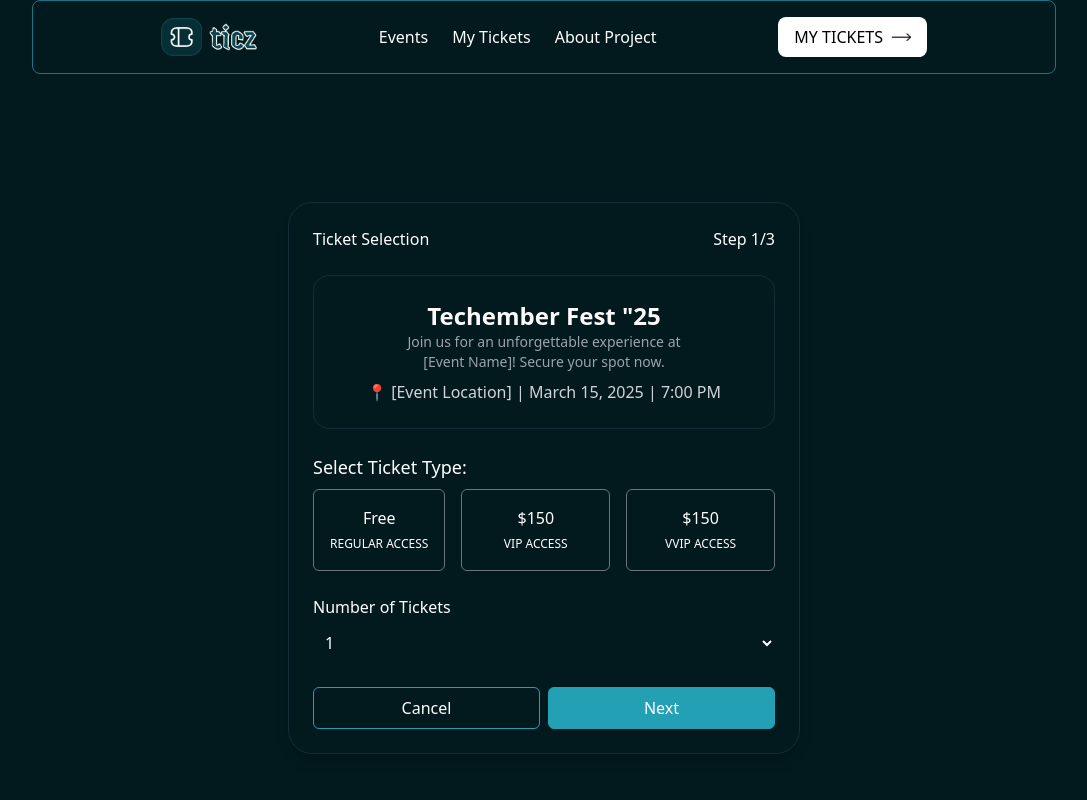
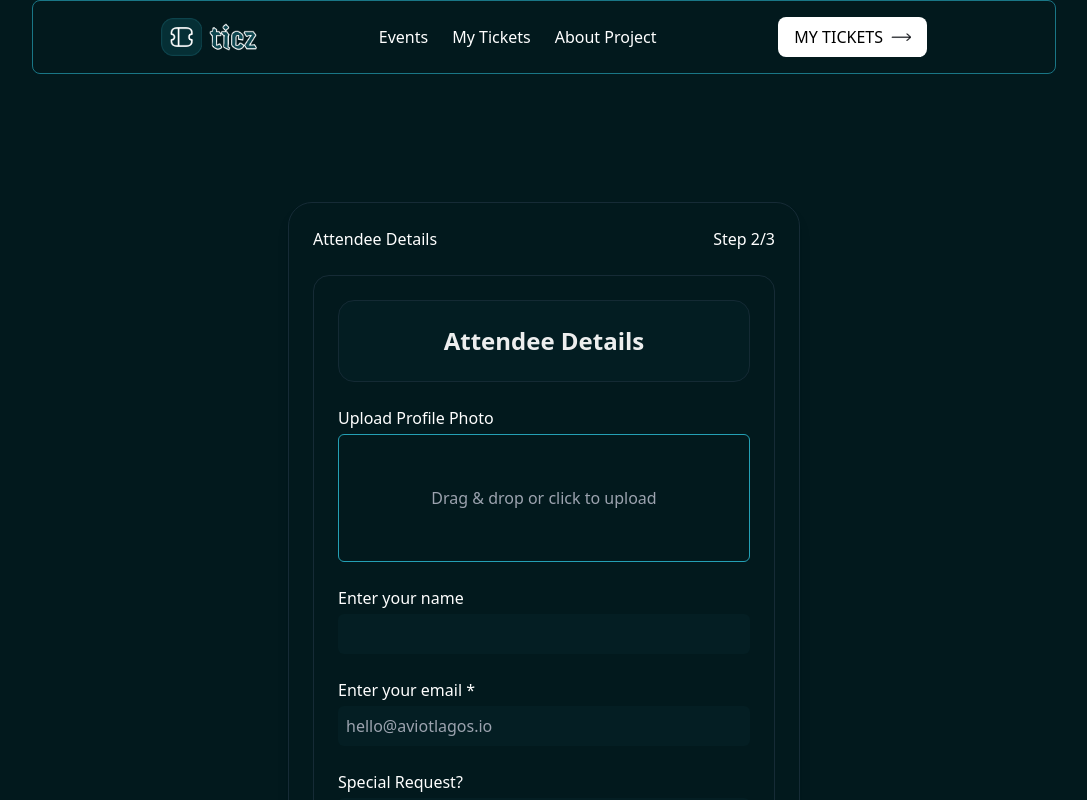
Before and after one commit to elizabeth-agada/hngx-stage2-ticketer, a Next.js app: page / in a window 1280 px wide. Both pictures are taken after a click on the button "Next". Shown: the top 800 px of the page, without its empty margins (96-1183 px from the left). Built offline with nearby package versions, Linux system fonts and the light colour scheme.

Commit message:
added all screens

```diff
--- a/src/app/page.tsx
+++ b/src/app/page.tsx
@@ -1,52 +1,127 @@
+"use client";
+
+import { useState } from "react";
 import Navbar from "@/components/Navbar";
 
 export default function Home() {
+  const [step, setStep] = useState(1);
+
   return (
-    <div className="bg-[#02191D] min-h-screen text-white ">
+    <div className="bg-[#02191D] min-h-screen text-white">
       <Navbar />
 
-
-      <div className="w-full max-w-lg p-6 rounded-3xl border border-[#162b36] mx-auto mt-32 shadow-lg">
-
+      <div className="w-full max-w-lg p-6 rounded-3xl border border-[#162b36] bg-[#02191D] mx-auto mt-32 shadow-lg">
         <div className="flex justify-between">
-        <h2 className="">Ticket Selection</h2>
-        <span className="">Step 1/3</span>
+          <h2>
+            {step === 1
+              ? "Ticket Selection"
+              : step === 2
+              ? "Attendee Details"
+              : "Your Ticket is Booked!"}
+          </h2>
+          <span>Step {step}/3</span>
         </div>
 
-        <div className="space-y-6 mt-6">
-        <div className="text-center mb-6 items-center rounded-2xl border border-[#162b36] p-6">
+        {step === 1 && (
+          <div className="space-y-6 mt-6 border border-[#162b36] pt-6 pb-6 px-6 rounded-2xl">
+            <div className="text-center mb-6 items-center rounded-2xl border border-[#162b36] bg-[#041E23] opacity-95 p-6">
               <h3 className="text-2xl font-bold text-[#FAFAFA]">Techember Fest "25</h3>
               <p className="text-sm text-gray-400 w-2/3 mx-auto">
                 Join us for an unforgettable experience at [Event Name]! Secure your spot now.
               </p>
               <p className="mt-2 text-gray-300">
-            📍 [Event Location] | March 15, 2025 | 7:00 PM
+                [Event Location] | March 15, 2025 | 🕖 7:00 PM
               </p>
             </div>
 
             <div className="mb-6">
               <h3 className="text-lg">Select Ticket Type:</h3>
-          <div className="flex gap-4 mt-2">
-            <button className=" p-4 bg-[#02191D] rounded-md border border-gray-500">Free <br /><span className="text-xs">REGULAR ACCESS</span></button>
-            <button className="flex-1 p-4 bg-[#02191D] rounded-md border border-gray-500 text-center">$150 <br /><span className="text-xs">VIP ACCESS</span></button>
-            <button className="flex-1 p-4 bg-[#02191D] rounded-md border border-gray-500 text-center">$150 <br /><span className="text-xs">VVIP ACCESS</span></button>
+              <div className="flex gap-4 mt-2 border border-[#162b36] rounded-2xl pt-2 pb-2 px-4">
+                <button className="p-4 bg-[#12464E] rounded-xl border border-gray-500">Free <br /><span className="text-xs">REGULAR ACCESS</span></button>
+                <button className="flex-1 p-4 bg-[#02191D] rounded-xl border border-gray-500 text-center">$150 <br /><span className="text-xs">VIP ACCESS</span></button>
+                <button className="flex-1 p-4 bg-[#02191D] rounded-xl border border-gray-500 text-center">$150 <br /><span className="text-xs">VVIP ACCESS</span></button>
               </div>
             </div>
 
             <div className="mb-6">
               <label className="block mb-1">Number of Tickets</label>
-          <select className="w-full p-2 bg-gray-700 bg-transparent rounded-md border-[#24A0B5]">
+              <select className="w-full p-2 bg-[#041E23] bg-transparent rounded-md border-[#24A0B5]">
                 {[...Array(10).keys()].map(n => <option key={n}>{n + 1}</option>)}
               </select>
             </div>
 
-        <div className="flex justify-between gap-2 ">
+            <div className="flex justify-between gap-2">
               <button className="p-2 w-full rounded-md border border-[#24A0B5]">Cancel</button>
-          <button className="p-2 w-full bg-[#24A0B5] rounded-md border border-[#24A0B5]">Next</button>
+              <button onClick={() => setStep(2)} className="p-2 w-full bg-[#24A0B5] rounded-md border border-[#24A0B5]">Next</button>
             </div>
           </div>
+        )}
+
+        {step === 2 && (
+          <div className="space-y-6 mt-6 border border-[#162b36] pt-6 pb-6 px-6 rounded-2xl">
+            <div className="text-center mb-6 items-center rounded-2xl border border-[#162b36] bg-[#041E23] opacity-95 p-6">
+              <h3 className="text-2xl font-bold text-[#FAFAFA]">Attendee Details</h3>
+            </div>
+
+            <div className="mb-6">
+              <label className="block mb-1">Upload Profile Photo</label>
+              <div className="w-full h-32 border border-[#24A0B5] rounded-md flex items-center justify-center">
+                <span className="text-gray-400">Drag & drop or click to upload</span>
               </div>
             </div>
 
+            <div className="mb-6">
+              <label className="block mb-1">Enter your name</label>
+              <input type="text" className="w-full p-2 bg-[#041E23] rounded-md border-[#24A0B5]" />
+            </div>
+
+            <div className="mb-6">
+              <label className="block mb-1">Enter your email *</label>
+              <input type="email" className="w-full p-2 bg-[#041E23] rounded-md border-[#24A0B5]" placeholder="hello@aviotlagos.io" />
+            </div>
+
+            <div className="mb-6">
+              <label className="block mb-1">Special Request?</label>
+              <textarea className="w-full p-2 bg-[#041E23] rounded-md border-[#24A0B5]" placeholder="Textarea"></textarea>
+            </div>
+
+            <div className="flex justify-between gap-2">
+              <button onClick={() => setStep(1)} className="p-2 w-full rounded-md border border-[#24A0B5]">Back</button>
+              <button onClick={() => setStep(3)} className="p-2 w-full bg-[#24A0B5] rounded-md border border-[#24A0B5]">Get My Free Ticket</button>
+            </div>
+          </div>
+        )}
+
+        {step === 3 && (
+          <div className="text-center p-6 bg-[#041E23] rounded-2xl border border-[#162b36]">
+            <h2 className="text-xl font-bold text-[#FAFAFA]">Your Ticket is Booked!</h2>
+            <p className="text-gray-400">Check your email for a copy or you can download it now.</p>
+
+            <div className="mt-6 bg-[#02191D] p-6 rounded-lg border border-[#24A0B5]">
+              <h3 className="text-lg font-semibold">Techember Fest "25</h3>
+              <p className="text-gray-300">8 Runners Road, Ikoyi, Lagos</p>
+              <p className="text-gray-300">March 15, 2025 | 7:00 PM</p>
+
+              <div className="mt-4 p-4 bg-[#041E23] border border-gray-500 rounded-lg">
+                <p className="text-gray-300">Avi Chukwu</p>
+                <p className="text-gray-300">user@email.com</p>
+                <p className="text-gray-300">Ticket Type: VIP</p>
+                <p className="text-gray-300">Tickets: 1</p>
+                <p className="text-gray-300">Special Request: N/A</p>
+              </div>
+
+              <div className="mt-4 bg-white text-black font-mono text-lg py-2 px-4 rounded-lg">
+                234567 891026
+              </div>
+            </div>
+
+            <div className="flex justify-between gap-4 mt-6">
+              <button onClick={() => setStep(1)} className="p-2 w-full rounded-md border border-[#24A0B5]">Book Another Ticket</button>
+              <button className="p-2 w-full bg-[#24A0B5] rounded-md border border-[#24A0B5]">Download Ticket</button>
+            </div>
+          </div>
+        )}
+      </div>
+    </div>
   );
 }
```
Lines whose indentation alone changed are shown as unchanged.
